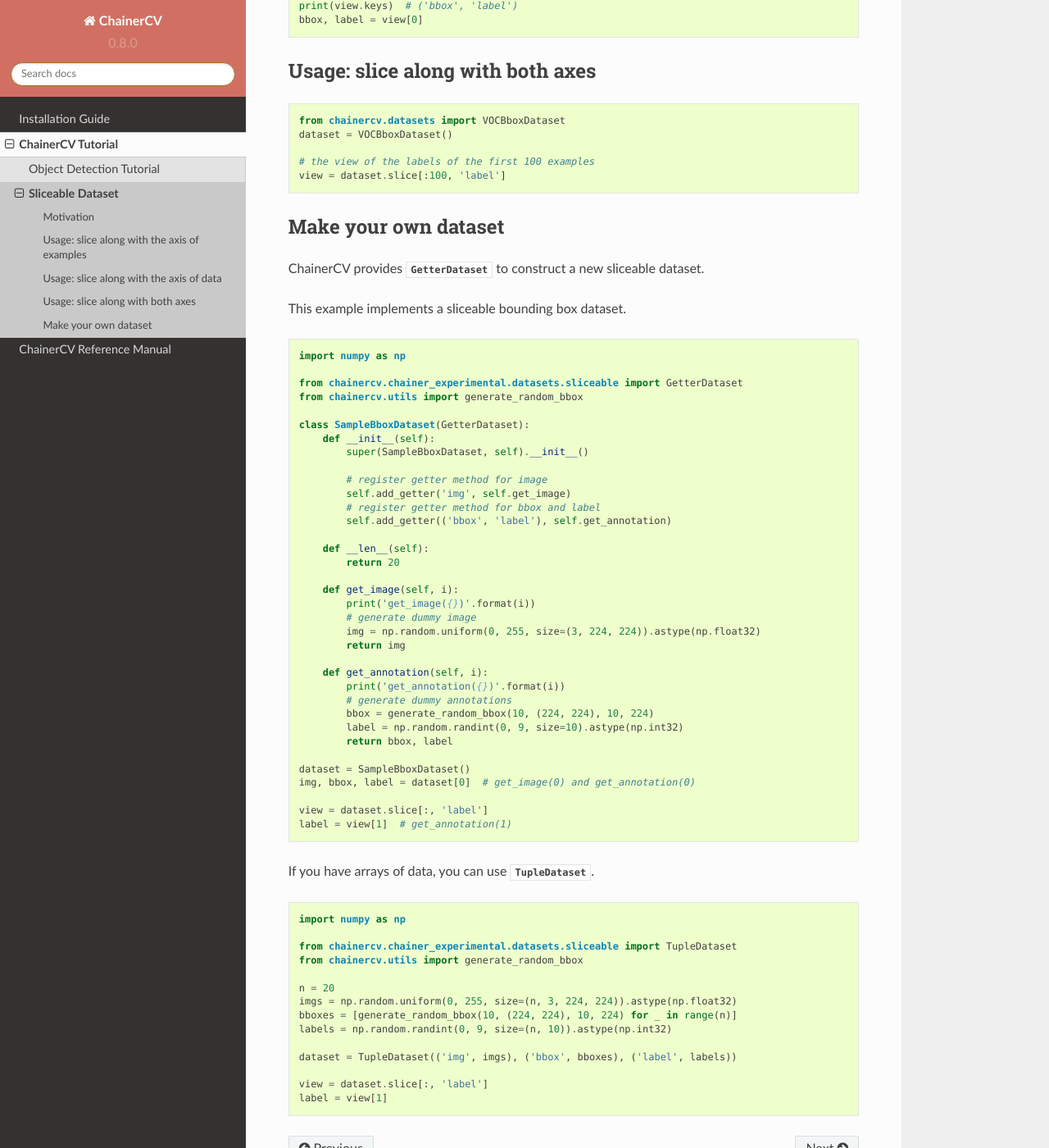
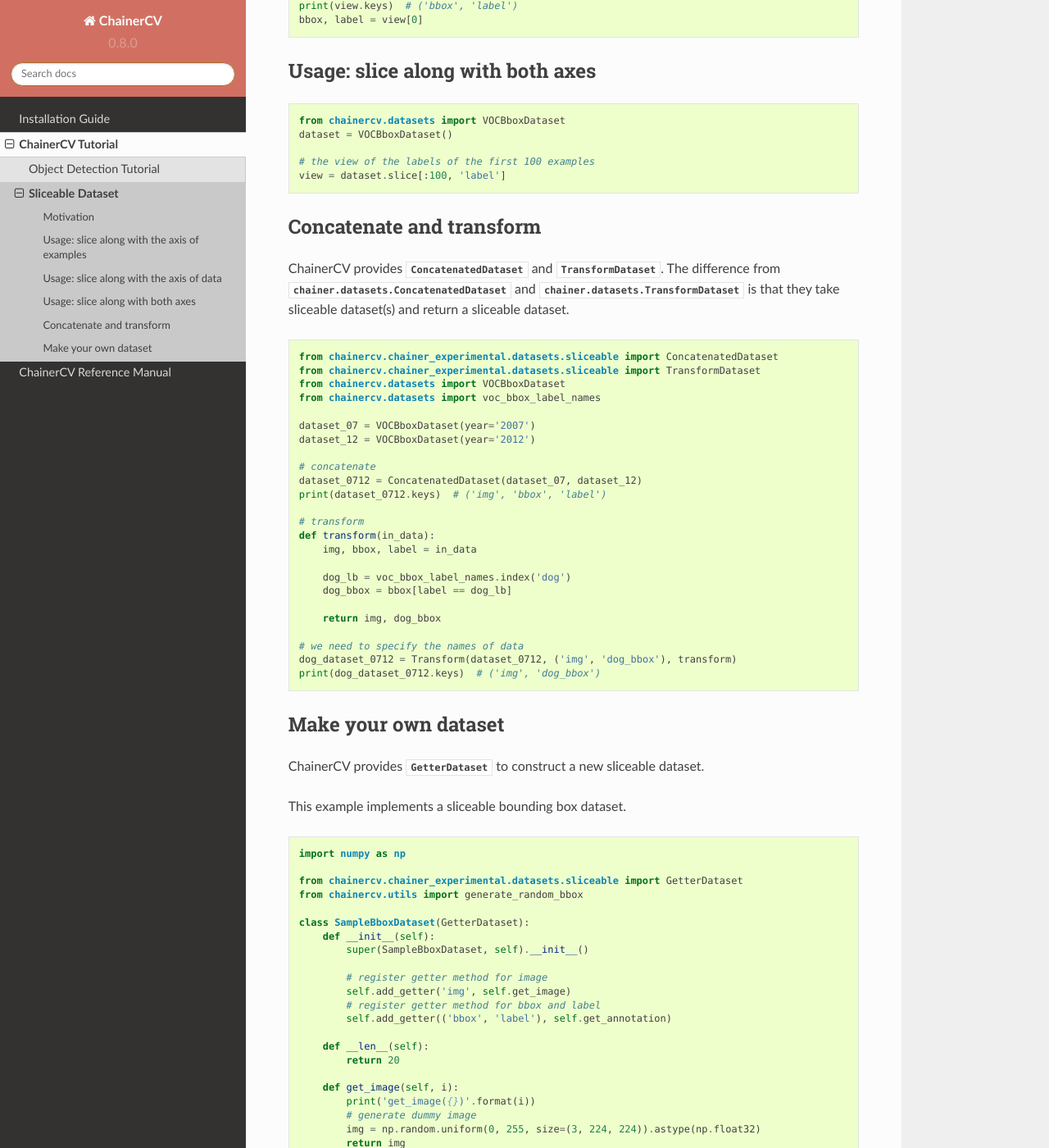
Before and after one commit to chainer/chainercv, a Sphinx documentation site: the page built from docs/source/tutorial/sliceable.rst, in a window 1280 px wide and 1400 px high, scrolled down 2523 px. Shown: the whole window at 82% size. Built offline with Sphinx 7.4.7 and the Read the Docs theme 2.0.0, drawn with Linux system fonts in a browser that asks for light colours; some of the changed text lies outside the part shown.

Commit message:
add example

```diff
--- a/docs/source/tutorial/sliceable.rst
+++ b/docs/source/tutorial/sliceable.rst
@@ -150,6 +150,42 @@ Usage: slice along with both axes
     view = dataset.slice[:100, 'label']
 
 
+Concatenate and transform
+-------------------------
+ChainerCV provides :class:`~chainercv.chainer_experimental.datasets.sliceable.ConcatenatedDataset`
+and :class:`~chainercv.chainer_experimental.datasets.sliceable.TransformDataset`.
+The difference from :class:`chainer.datasets.ConcatenatedDataset` and
+:class:`chainer.datasets.TransformDataset`
+is that they take sliceable dataset(s) and return a sliceable dataset.
+
+.. code-block:: python
+
+    from chainercv.chainer_experimental.datasets.sliceable import ConcatenatedDataset
+    from chainercv.chainer_experimental.datasets.sliceable import TransformDataset
+    from chainercv.datasets import VOCBboxDataset
+    from chainercv.datasets import voc_bbox_label_names
+
+    dataset_07 = VOCBboxDataset(year='2007')
+    dataset_12 = VOCBboxDataset(year='2012')
+
+    # concatenate
+    dataset_0712 = ConcatenatedDataset(dataset_07, dataset_12)
+    print(dataset_0712.keys)  # ('img', 'bbox', 'label')
+
+    # transform
+    def transform(in_data):
+        img, bbox, label = in_data
+
+        dog_lb = voc_bbox_label_names.index('dog')
+        dog_bbox = bbox[label == dog_lb]
+
+        return img, dog_bbox
+
+    # we need to specify the names of data
+    dog_dataset_0712 = Transform(dataset_0712, ('img', 'dog_bbox'), transform)
+    print(dog_dataset_0712.keys)  # ('img', 'dog_bbox')
+
+
 Make your own dataset
 ---------------------
 ChainerCV provides :class:`~chainercv.chainer_experimental.datasets.sliceable.GetterDataset`
@@ -212,5 +248,6 @@ If you have arrays of data, you can use :class:`~chainercv.chainer_experimental.
 
     dataset = TupleDataset(('img', imgs), ('bbox', bboxes), ('label', labels))
 
+    print(dataset.keys)  # ('img', 'bbox', 'label')
     view = dataset.slice[:, 'label']
     label = view[1]
```
